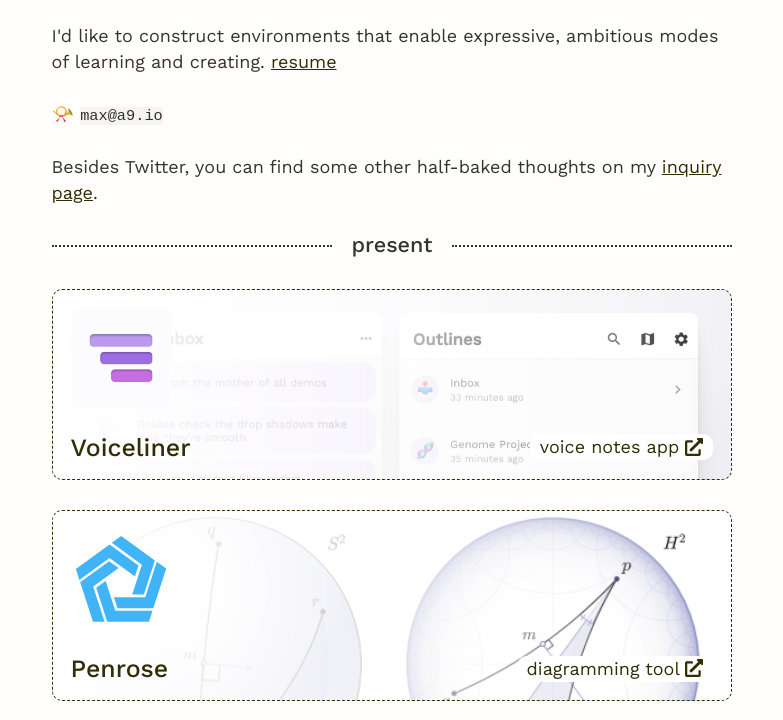
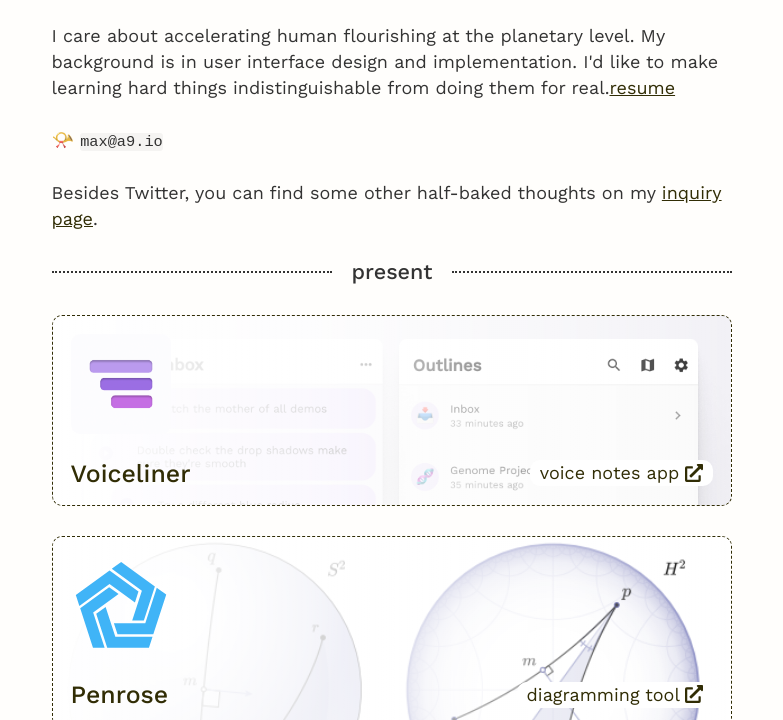
Before and after one commit to maxkrieger/maxkrieger.github.io, a Gatsby site: page / in a window 1280 px wide. Shown: the part 80-800 px from the top of the page, without its empty margins (248-1031 px from the left). Built offline with nearby package versions, Linux system fonts and the light colour scheme; Gatsby itself is replaced by a stand-in of ours.

Commit message:
Update bio

```diff
--- a/src/pages/index.js
+++ b/src/pages/index.js
@@ -27,8 +27,10 @@
   <Layout>
     <SEO title="Home" />
     <p style={{ fontWeight: 400 }}>
-      I'd like to construct environments that enable expressive, ambitious modes
-      of learning and creating. <a href="/resume.pdf">resume</a>
+      I care about accelerating human flourishing at the planetary level. My
+      background is in user interface design and implementation. I'd like to
+      make learning hard things indistinguishable from doing them for real.
+      <a href="/resume.pdf">resume</a>
     </p>
     {/* <Callout
       outer="I'm open for freelance work in design, product, research, and devrel."
```
